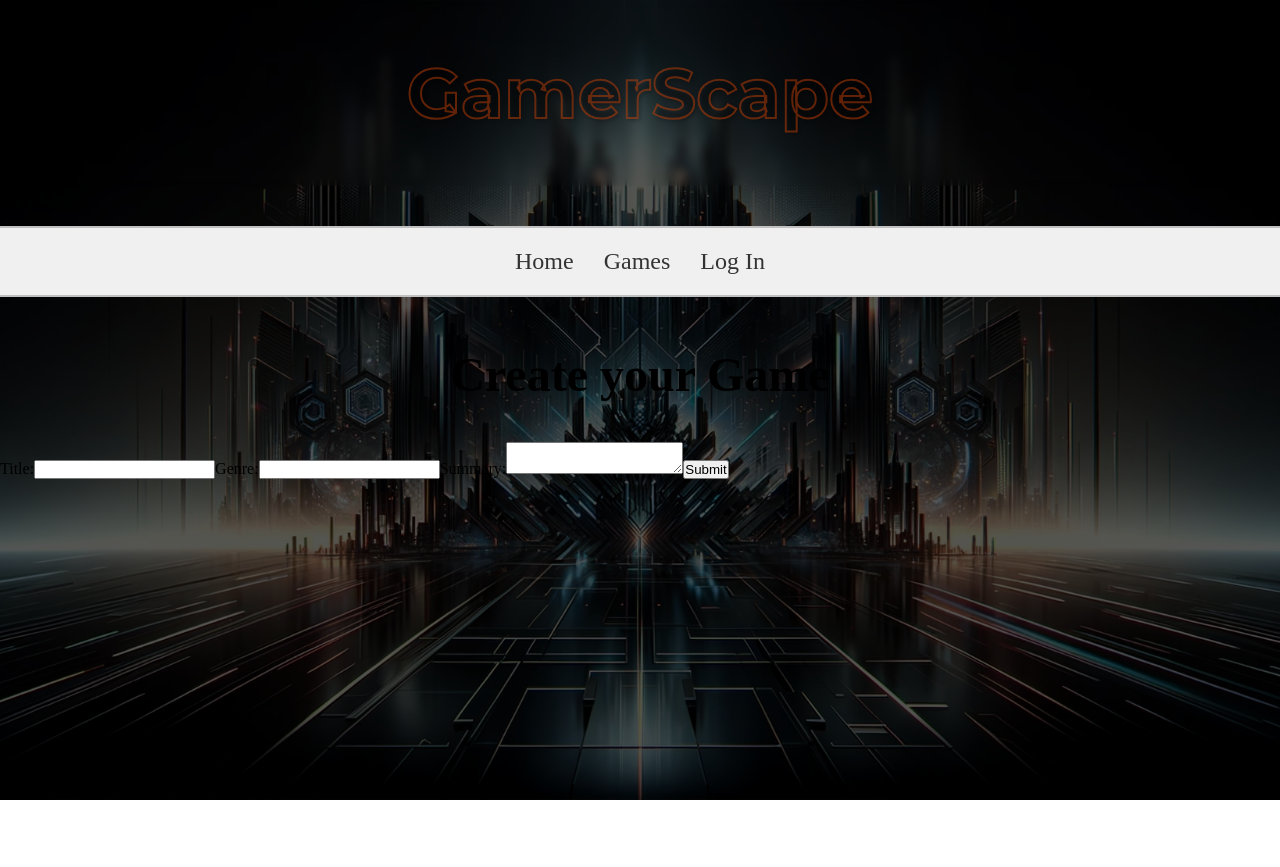
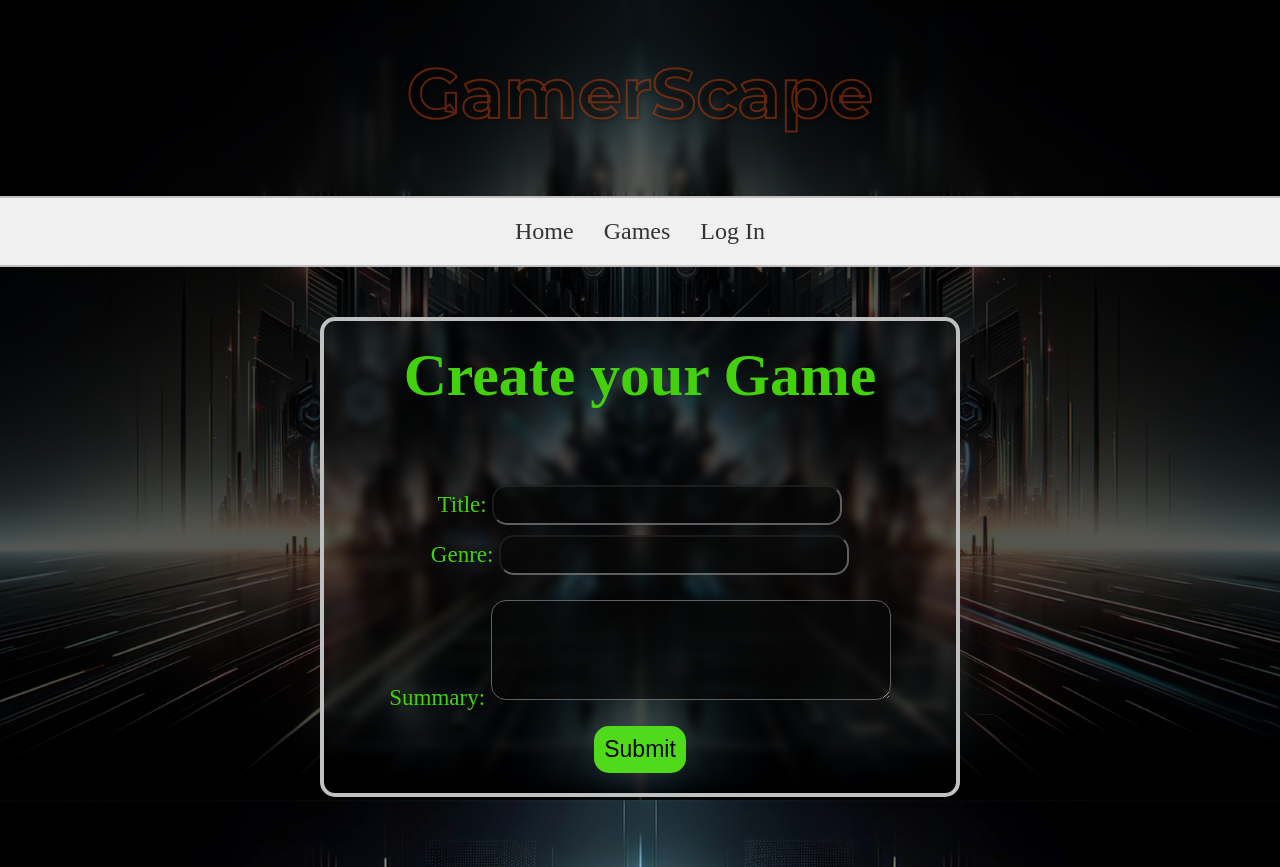
Before and after one commit to mgarcia175/GamerScape, a React app in the folder client/: page /create-game in a window 1280 px wide. Before the commit the page ends 800 px from the top, so only its background shows below. Built offline with nearby package versions, Linux system fonts and the light colour scheme.

Commit message:
Add more styling

```diff
--- a/client/src/components/CreateGame.js
+++ b/client/src/components/CreateGame.js
@@ -34,17 +34,23 @@ function CreateGame({ onGameCreated }) {
     };
 
     return (
-        <form onSubmit={handleSubmit}>
-            <h1>Create your Game</h1>
-            <label>Title:</label>
-            <input type="text" value={title} onChange={(e) => setTitle(e.target.value)} required />
-            <label>Genre:</label>
-            <input type="text" value={genre} onChange={(e) => setGenre(e.target.value)} required />
-            <label>Summary:</label>
-            <textarea value={summary} onChange={(e) => setSummary(e.target.value)} required />
-            <button type="submit">Submit</button>
+        <form onSubmit={handleSubmit} className="create-game-form">
+          <h1>Create your Game</h1>
+          <div className="form-group">
+            <label className="form-label">Title: </label>
+            <input type="text" value={title} onChange={(e) => setTitle(e.target.value)} className="form-input" required />
+          </div>
+          <div className="form-group">
+            <label className="form-label">Genre: </label>
+            <input type="text" value={genre} onChange={(e) => setGenre(e.target.value)} className="form-input" required />
+          </div>
+          <div className="form-group">
+            <label className="summary-form-label">Summary: </label>
+            <textarea value={summary} onChange={(e) => setSummary(e.target.value)} className="create-text-input" required />
+          </div>
+          <button type="submit" className="form-button">Submit</button>
         </form>
-    );
+      );
 }
 
 export default CreateGame;
--- a/client/src/components/CreatedGameCard.js
+++ b/client/src/components/CreatedGameCard.js
@@ -8,11 +8,15 @@ const CreatedGameCard = () => {
   const { game } = location.state || {};
 
   return (
-    <>
-                  <button onClick={() => navigate(`/review/${game.game_id}`)}>Leave a Review</button>
+    <div>
+      <div className='leave-review-button'>
+      <button onClick={() => navigate(`/review/${game.game_id}`)}>Leave a Review</button>
+      </div>
+
+      <div style={{ display: 'flex', justifyContent: 'center', alignItems: 'center', height: '80vh'}}>
       <div className="game-card">
           {game ? (
-              <>
+              <div>
                   <div className="game-placeholder">
                     {game.title}
                   </div>
@@ -20,12 +24,13 @@ const CreatedGameCard = () => {
                       <p className='info-section'>Genre: <span className="info-text">{game.genre || 'N/A'}</span></p>
                       <p className='info-section'>Summary: <span className="info-text">{game.summary || 'N/A'}</span></p>
                   </div>
-              </>
+              </div>
           ) : (
               <p>Game details not available.</p>
           )}
       </div>
-    </>
+      </div>
+    </div>
   );
 };
 
--- a/client/src/components/Games.js
+++ b/client/src/components/Games.js
@@ -43,20 +43,22 @@ function Games() {
                 />
                 <button type="submit" className="search-button">Search</button>
             </form>
+            <div className='create-game-container'>
+                <p>Don't see your game?</p>
+                <button onClick={() => navigate('/create-game')} className="create-game-button">Create Game</button>
+            </div>
             {error && <p>{error}</p>}
             {searched && (
                 <div className="game-container">
-                    <div>
-                        <p>Don't see your game?</p>
-                        <button onClick={() => navigate('/create-game')} className="create-game-button">Create Game</button>
-                    </div>
                     {games.length > 0 ? (
                         games.map((game, index) => (
                             <div key={index} className="game-card">
-                                {game.cover_url && (
+                                {game.cover_url ? (
                                     <div className="game-image-container">
                                         <img src={game.cover_url} alt={`Cover of ${game.name}`} className="game-image" />
                                     </div>
+                                ) : (
+                                    <div className="game-placeholder">Image not available</div>
                                 )}
                                 <div className="game-info-container">
                                     <h2 className="game-title">{game.name}</h2>
@@ -72,7 +74,8 @@ function Games() {
                 </div>
             )}
         </div>
-    );
-}
+    )
+};
+
 
 export default Games;
--- a/client/src/index.css
+++ b/client/src/index.css
@@ -41,20 +41,21 @@ body {
 }
 
 h1 {
-  font-size: 3em;
+  font-size: 2.6em;
   text-align: center;
-  margin-bottom: 40px;
+  margin-bottom: 70px;
 }
 
 #app-title {
   font-size: 70px;
   font-family: 'Montserrat', sans-serif;
-  padding-bottom: 50px;
+  padding-bottom: 60px;
   padding-top: 50px;
   color: transparent;
   -webkit-text-stroke: 2px rgba(199, 65, 7, 0.484);
   text-shadow: 2px 2px 4px rgba(0, 0, 0, 0.3);
   backdrop-filter: blur(5px);
+  margin-bottom: 0;
 }
 
 nav {
@@ -92,6 +93,27 @@ nav a:hover {
 
 #games-list-title{
   margin-bottom: 60px;
+}
+
+.create-game-container {
+  display: flex;
+  align-items: center;
+  margin-bottom: 40px;
+  justify-content: center;
+}
+
+.create-game-button {
+  margin-left: 10px;
+  padding: 5px 5px;
+  border-radius: 8px;
+  background-color: rgba(0, 0, 0, 0.694);
+  color: white;
+  cursor: pointer;
+  transition: background-color 0.3s ease;
+}
+
+.create-game-button:hover {
+  background-color: rgba(43, 41, 41, 0.7);
 }
 
 .game-container {
@@ -255,7 +277,7 @@ nav a:hover {
   align-items: center;
   height: 60vh;
   backdrop-filter: blur(5px);
-  max-width: 600px;
+  max-width: 640px;
   margin: auto;
   border-radius: 15px;
   font-size: 23px;
@@ -268,6 +290,7 @@ nav a:hover {
   background-color: rgba(7, 7, 7, 0.8);
   margin: 5px 0;
   padding: 5px;
+  border-radius: 15px;
 }
 
 #login-title{
@@ -509,7 +532,7 @@ nav a:hover {
 .search-container {
   display: flex;
   justify-content: center;
-  margin-bottom: 30px;
+  margin-bottom: 10px;
 }
 
 .search-field {
@@ -533,7 +556,6 @@ nav a:hover {
 
 .search-button {
   padding: 10px 20px;
-  border: none;
   border-radius: 8px;
   background-color: rgba(0, 0, 0, 0.694);
   color: white;
@@ -542,9 +564,108 @@ nav a:hover {
 }
 
 .search-button:hover {
-  background-color: rgba(0, 0, 0, 0.7);
+  background-color: rgba(43, 41, 41, 0.7);
 }
 
 .search-button:active {
   background-color: rgba(0, 0, 0, 0.3);
 }
+
+.create-game-form {
+  border: 4px solid silver;
+  display: flex;
+  flex-direction: column;
+  justify-content: center;
+  align-items: center;
+  height: 60vh;
+  backdrop-filter: blur(5px);
+  max-width: 640px;
+  margin: auto;
+  border-radius: 15px;
+  font-size: 23px;
+  text-align: center;
+  color: rgb(68, 209, 13);
+  margin-bottom: 70px;
+}
+
+.form-input {
+  font-size: 20px;
+  opacity: 0.8;
+  background-color: rgba(7, 7, 7, 0.8);
+  margin: 5px 0;
+  padding: 5px;
+  border-radius: 15px;
+}
+
+.form-label {
+  font-size: 23px;
+
+}
+
+.create-text-input {
+  opacity: 0.8;
+  background-color: rgba(7, 7, 7, 0.8);
+  margin: 5px 0;
+  padding: 5px;
+  border-radius: 15px;
+  font-size: 23px;
+  width: 400px;
+  height: 100px;
+  margin-top: 20px;
+}
+
+.form-input[type="text"],
+.form-textarea {
+  padding: 5px;
+  width: 350px;
+  height: 40px;
+}
+
+.form-button {
+  font-size: 23px;
+  background-color: rgb(81, 218, 27);
+  margin-top: 15px;
+  border-radius: 15px;
+  font-size: 1em;
+  padding: 10px 10px;
+  border: none;
+  color: rgb(7, 7, 7);
+}
+
+.form-button:hover {
+  background-color: rgb(3, 74, 6);
+  transform: scale(1.05);
+  cursor: pointer;
+}
+
+
+
+
+
+
+
+
+
+
+
+
+.leave-review-button {
+  display: flex;
+  justify-content: center;
+  position: relative;
+  top: -20px;
+}
+
+.leave-review-button button {
+  margin-left: 15px;
+  font-size: 1.2em;
+  background-color: #2c3e50;
+  color: #ffffff;
+  border: none;
+  padding: 10px 20px;
+  border-radius: 5px;
+}
+
+.leave-review-button button:hover {
+  background-color: #34495e;
+}
```
